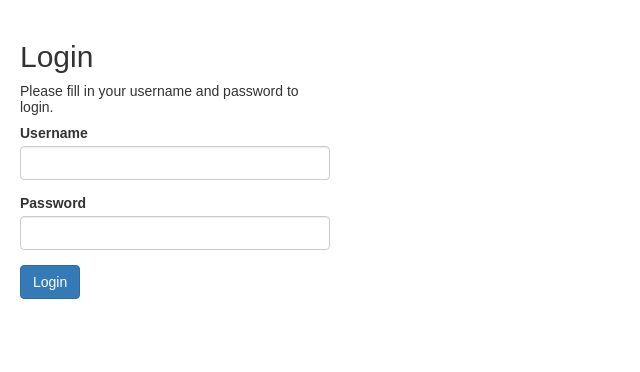
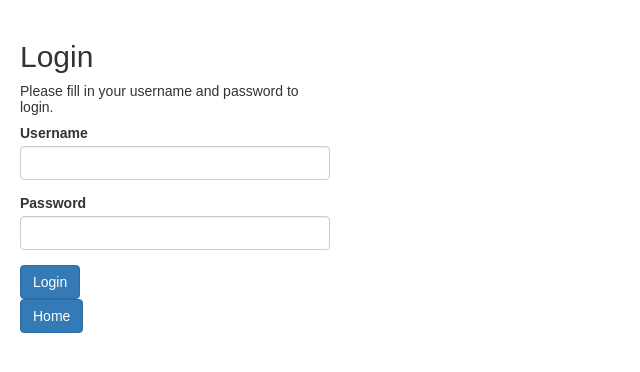
Before and after one commit to clarelee18/CSE305, a PHP site: page /login.php in a window 1280 px wide. Shown: the top 372 px of the page, without its empty margins (0-640 px from the left). Run offline with PHP 8.4, Linux system fonts and the light colour scheme.

Commit message:
Update login.php

```diff
--- a/Public/login.php
+++ b/Public/login.php
@@ -120,7 +120,8 @@ if($_SERVER["REQUEST_METHOD"] == "POST"){
                 <span class="help-block"><?php echo $password_err; ?></span>
             </div>
             <div class="form-group">
-                <input type="submit" class="btn btn-primary" value="Login">
+                <input type="submit" class="btn btn-primary" value="Login"><br>
+                <p><a href="index.php" class="btn btn-primary">Home</a></p>
             </div>
         </form>
     </div>
```
